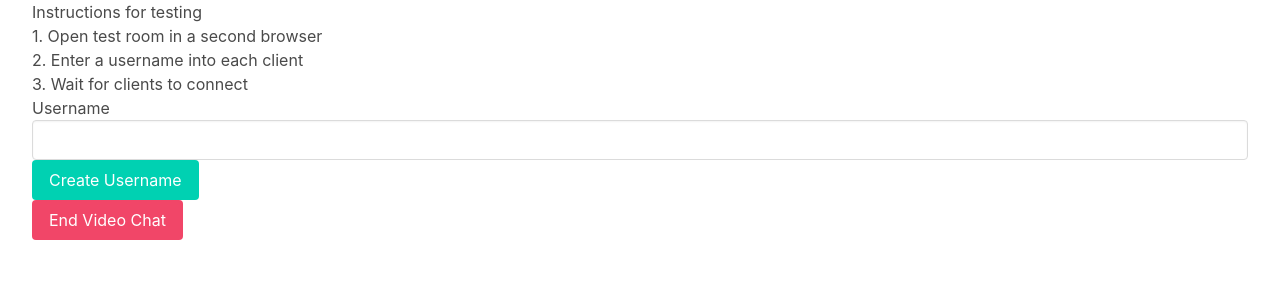
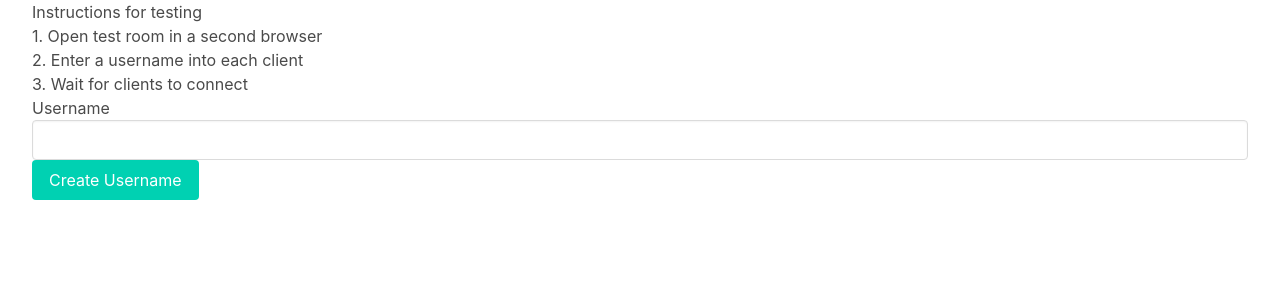
Before and after one commit to timamero/react-nodejs-video-chat, a React (Create React App) app in the folder frontend/: page /testroom in a window 1280 px wide. Shown: the top 300 px of the page. Built offline with nearby package versions, Linux system fonts and the light colour scheme; no server answers.

Commit message:
create resetUsername function and display videos only after username is created

```diff
--- a/frontend/src/components/testComponents/testUsernameForm.tsx
+++ b/frontend/src/components/testComponents/testUsernameForm.tsx
@@ -18,8 +18,6 @@ const TestUsernameForm: React.FC<testUsernameFormProps> = ({submitUsername, user
         </form>
       }
     </div>
-
-
   )
 }
 
--- a/frontend/src/components/testComponents/testVideoGrid.tsx
+++ b/frontend/src/components/testComponents/testVideoGrid.tsx
@@ -1,7 +1,11 @@
 import React, { useContext, useRef, memo } from "react";
 import { SocketContext } from "../../context/socket";
 
-const TestVideoGrid = memo(() => {
+interface TestVideoGridProps {
+  resetUsername: Function;
+}
+// Need to wrap component in memo so that it is not re-rendered
+const TestVideoGrid: React.FC<TestVideoGridProps> = memo(({resetUsername}) => {
   const socket = useContext(SocketContext);
 
   const streamRef = useRef<HTMLVideoElement|null>(null);
@@ -226,6 +230,7 @@ const TestVideoGrid = memo(() => {
 
   function endVideoChat () {
     closeVideoCall();
+    resetUsername();
   }
 
   return (
--- a/frontend/src/pages/TestRoom.tsx
+++ b/frontend/src/pages/TestRoom.tsx
@@ -7,7 +7,7 @@ To do:
 - Close peer connection correctly
 */
 
-import React, { useState, useContext } from 'react'
+import React, { useState, useContext, useCallback } from 'react'
 import TestUsernameForm from '../components/testComponents/testUsernameForm';
 import TestVideoGrid from '../components/testComponents/testVideoGrid';
 import { SocketContext } from '../context/socket';
@@ -16,7 +16,7 @@ const TestRoom: React.FC = () => {
   const socket = useContext(SocketContext);
   const [username, setUsername] = useState<string>('')
 
-  function submitUsername (event: React.SyntheticEvent) {
+  const submitUsername = (event: React.SyntheticEvent) => {
     event.preventDefault()
     const target = event.target as typeof event.target & {
       username: { value: string };
@@ -27,6 +27,10 @@ const TestRoom: React.FC = () => {
     setUsername(newUsername)
   }
 
+  const resetUsername = useCallback(() => {
+    setUsername('');
+  }, [])
+
   return (
     <div className="container is-fluid is-flex is-flex-direction-column">
     <div>
@@ -36,7 +40,7 @@ const TestRoom: React.FC = () => {
       <p>3. Wait for clients to connect</p>
     </div>
     <TestUsernameForm submitUsername={submitUsername} username={username}/>
-    <TestVideoGrid />
+    {username && <TestVideoGrid resetUsername={resetUsername}/>}
   </div>
   )
 }
```
